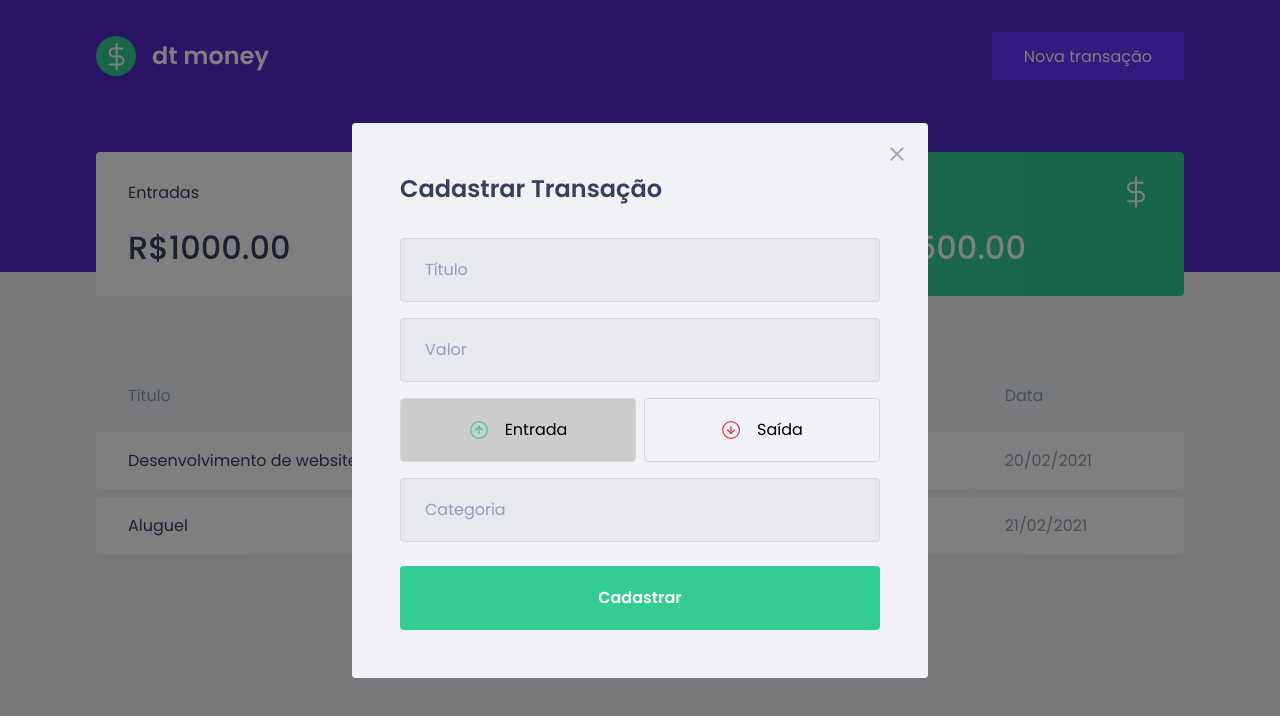
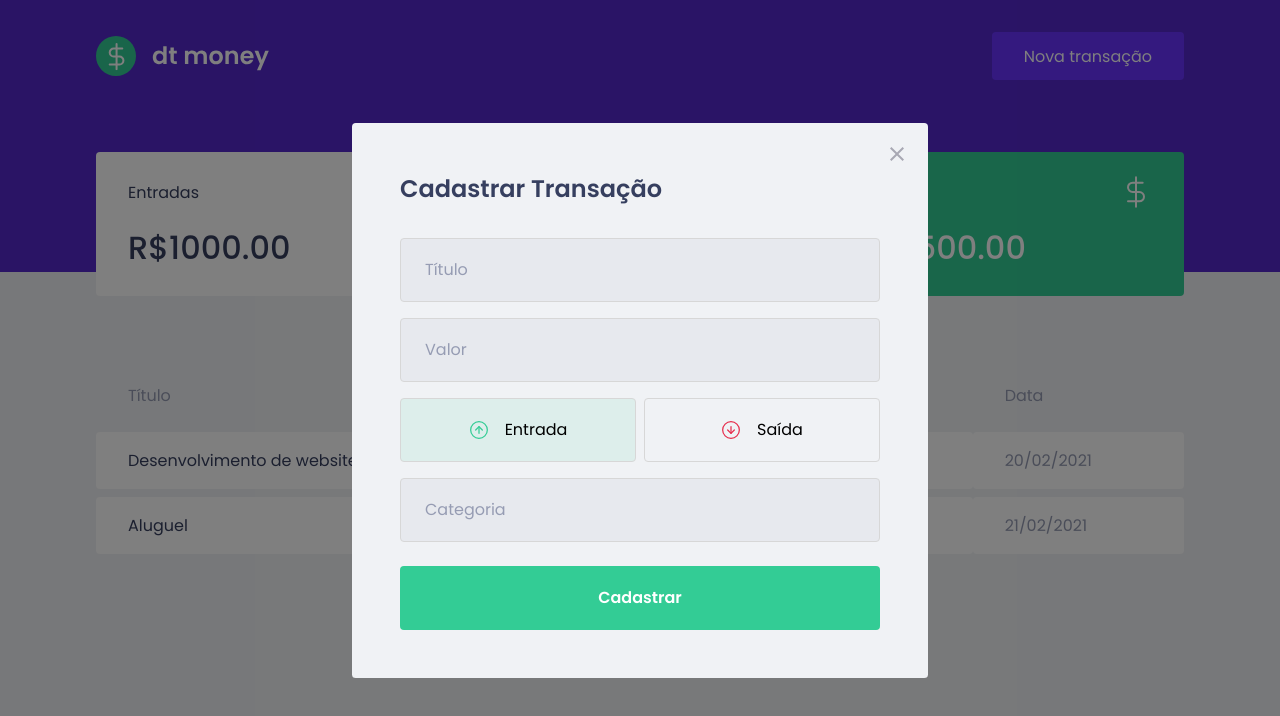
Before and after one commit to fillipeags/ignite-react, a React (Create React App) app in the folder cap-2/dtmoney/: page / in a window 1280 px wide. Both pictures are taken after a click on the button "Nova transação". Shown: the top 716 px of the page. Built offline with nearby package versions, Linux system fonts and the light colour scheme; no server answers; what miragejs would draw is missing.

Commit message:
button colors

```diff
--- a/cap-2/dtmoney/src/components/NewTransactionModal/index.tsx
+++ b/cap-2/dtmoney/src/components/NewTransactionModal/index.tsx
@@ -42,7 +42,7 @@
             type="button"
             onClick={() => {setType('deposit')}}
             isActive={type === 'deposit'}
-
+            activeColor="green"
           >
             <img src={incomeImg} alt="Entrada"/>
             <span>Entrada</span>
@@ -52,6 +52,7 @@
             type="button"
             onClick={() => {setType('withdraw')}}
             isActive={type === 'withdraw'}
+            activeColor="red"
           >
             <img src={outcomeImg} alt="Saída"/>
             <span>Saída</span>
--- a/cap-2/dtmoney/src/components/NewTransactionModal/styles.ts
+++ b/cap-2/dtmoney/src/components/NewTransactionModal/styles.ts
@@ -1,5 +1,5 @@
 import styled from 'styled-components';
-import { darken } from 'polished'
+import { darken, transparentize} from 'polished'
 export const Container = styled.form`
   h2 {
     color: var(--text-title);
@@ -57,14 +57,23 @@
 
 interface RadioBoxProps {
   isActive: boolean;
-}
+  activeColor: 'green' | 'red';
+};
+
+const colors = {
+  green: '#33CC95',
+  red: '#E52E4D'
+};
 
 export const RadioBox = styled.button<RadioBoxProps>`
     height: 4rem;
     border: 1px solid #d7d7d7;
     border-radius: 0.25rem;
 
-    background: ${(props) => props.isActive ? '#ccc' : 'transparent'};
+    background: ${(props) => props.isActive
+      ? transparentize(0.9, colors[props.activeColor])
+      : 'transparent'
+    };
 
     display: flex;
     align-items: center;
```
